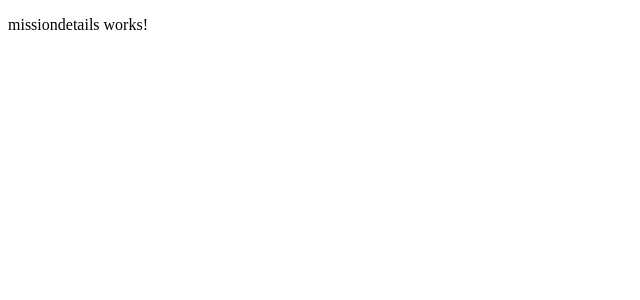
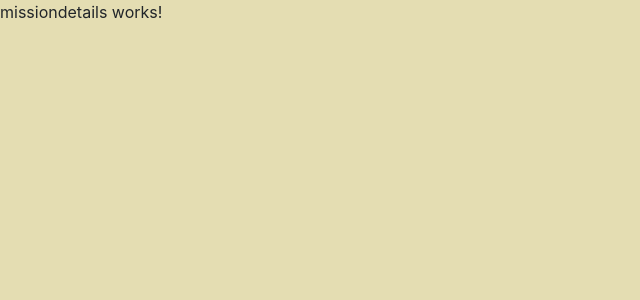
Before and after one commit to fatihkgm/Angular_missionlist_API, an Angular app in the folder missionlist/: page / in a window 1280 px wide. Shown: the top 300 px of the page, without its empty margins (0-640 px from the left). Built offline with nearby package versions, Linux system fonts and the light colour scheme.

Commit message:
bootstrap imported and added body style

```diff
--- a/missionlist/src/styles.css
+++ b/missionlist/src/styles.css
@@ -1 +1,7 @@
 /* You can add global styles to this file, and also import other style files */
+@import "../node_modules/bootstrap/dist/css/bootstrap.min.css";
+
+
+body {
+  background-color: rgb(228, 221, 178);
+}
```
